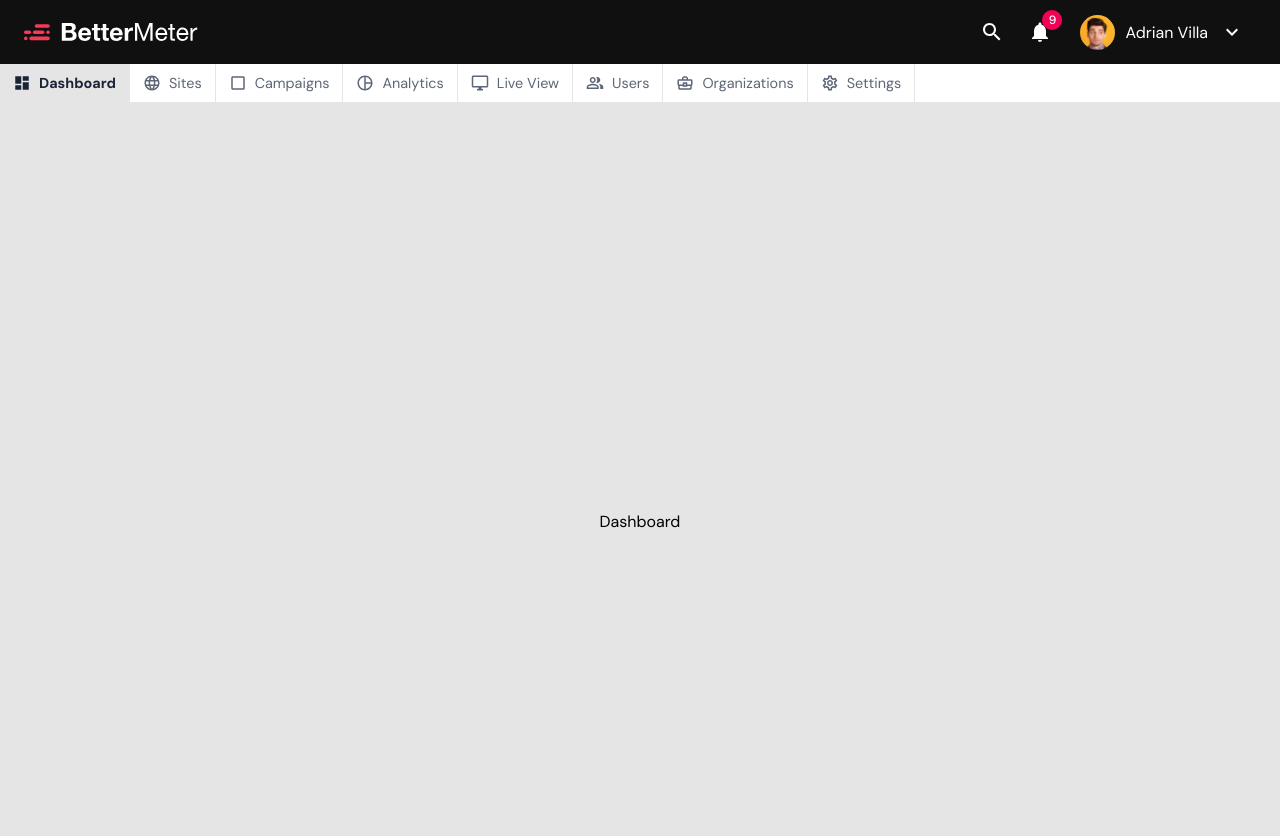
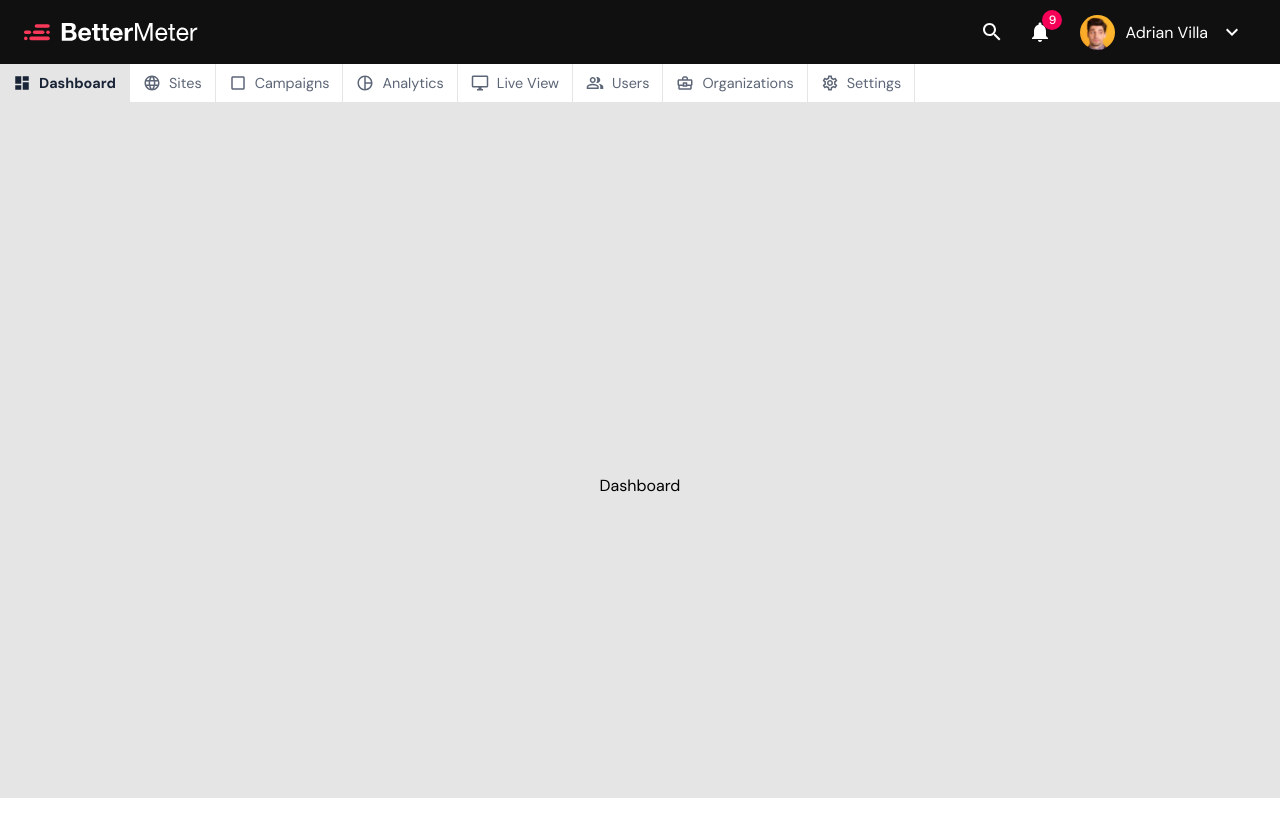
Before and after one commit to GBarkhatov/carlo-test, a React (Create React App) app: page / in a window 1280 px wide. Shown: the top 836 px of the page. After the commit the page ends 800 px from the top, so only its background shows below. Built offline with nearby package versions, Linux system fonts and the light colour scheme.

Commit message:
update container

```diff
--- a/src/components/Container/Container.js
+++ b/src/components/Container/Container.js
@@ -12,8 +12,8 @@ const Component = styled.div`
     min-height: calc(100vh - 64px);
   }
 
-  @media screen and (min-width: 1280px) {
-    min-height: calc(100vh - 64px - 40px);
+  @media screen and (min-width: 960px) {
+    min-height: calc(100vh - 64px - 40px - 71px);
     padding-top: 71px;
   }
 `
```
